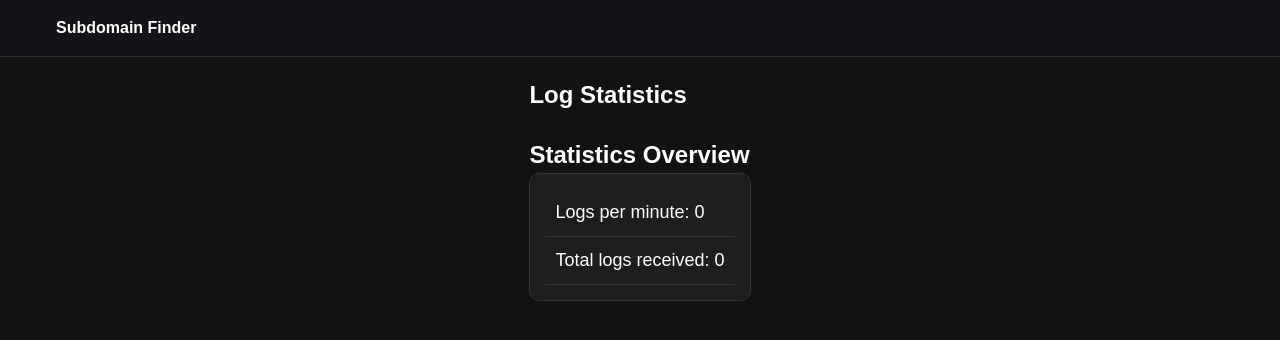
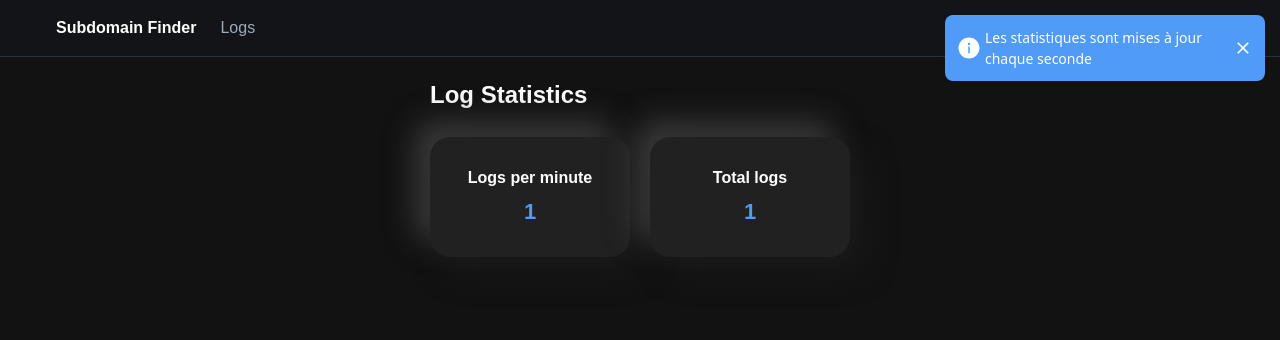
Before and after one commit to Cronix2/securitytrail, a Flask app: page /stats in a window 1280 px wide. Shown: the top 340 px of the page. Run offline with Flask 3, Linux system fonts and the light colour scheme; some libraries are stand-ins or nearby versions.

Commit message:
feat: add stats endpoint and update stats page with real-time log data

```diff
--- a/python-scripts/supervision_site.py
+++ b/python-scripts/supervision_site.py
@@ -1,4 +1,4 @@
-from flask import Flask, render_template
+from flask import Flask, render_template, jsonify
 from flask_socketio import SocketIO
 import sys
 import threading
@@ -7,16 +7,24 @@ import time
 app = Flask(__name__)
 socketio = SocketIO(app)
 
+log_count = 0
+log_timestamp = []  # Garder une cohérence sur le nom
+
 class StreamToSocketIO:
     def __init__(self):
         self.buffer = ""
 
     def write(self, message):
+        global log_count, log_timestamp
         if message.strip():  # Évite les lignes vides
             socketio.emit('log', message.strip())
+            log_count += 1
+            current_time = time.time()
+            log_timestamp.append(current_time)
+            log_timestamp = [t for t in log_timestamp if t > current_time - 60]  # Conserve les logs des 60 dernières secondes
 
     def flush(self):
-        pass  # Nécessaire pour éviter des erreurs avec stdout
+        pass  # Évite les erreurs avec stdout
 
 sys.stdout = StreamToSocketIO()  # Redirige print() vers WebSocket
 
@@ -28,6 +36,20 @@ def index():
 def stats():
     return render_template('stats.html')
 
+@app.route('/stats-data')
+def get_stats():
+    global log_timestamp, log_count  # Correction ici : cohérence des noms
+    current_time = time.time()
+
+    # Nettoyage des logs des 60 dernières secondes
+    log_timestamp = [t for t in log_timestamp if current_time - t < 60]
+    logs_per_minute = len(log_timestamp)
+
+    return jsonify({
+        "total_logs": log_count,
+        "logs_per_minute": logs_per_minute
+    })
+
 def run_script():
     while True:
         print(f"Test print")
@@ -38,6 +60,5 @@ def start():
     flask_thread = threading.Thread(target=lambda: socketio.run(app, host='0.0.0.0', port=8081, allow_unsafe_werkzeug=True), daemon=True)
     flask_thread.start()
 
-
 if __name__ == '__main__':
     start()
--- a/python-scripts/templates/stats.html
+++ b/python-scripts/templates/stats.html
@@ -6,7 +6,9 @@
     <title>Log Statistics - Acme Inc</title>
     <link rel="stylesheet" href="../static/style.css">
     <script src="https://cdnjs.cloudflare.com/ajax/libs/socket.io/4.3.2/socket.io.js"></script>
+
     <style>
+        /* Style général */
         html, body {
             height: 100vh;
             margin: 0;
@@ -26,34 +28,86 @@
             flex-direction: column;
             height: 100%;
         }
-        .stats-container {
-            background: #1e1e1e;
+
+        /* Conteneur des cartes */
+        .stats-section {
+            display: flex;
+            justify-content: center;
+            gap: 20px; /* Espace entre les cards */
+        }
+
+        /* Style des cards */
+        .card {
+            width: 200px;
+            height: 120px;
+            border-radius: 20px;
+            background: #212121;
+            box-shadow: 15px 15px 30px rgb(25, 25, 25),
+                        -15px -15px 30px rgb(60, 60, 60);
+            display: flex;
+            flex-direction: column;
+            align-items: center;
+            justify-content: center;
+            text-align: center;
             padding: 15px;
-            flex-grow: 1;
-            overflow-y: auto;
-            border-radius: 10px;
-            border: 1px solid #333;
         }
-        .stats-item {
-            padding: 10px;
-            border-bottom: 1px solid #333;
-            font-size: 18px;
+        .card-title {
+            font-size: 16px;
+            font-weight: bold;
+            margin-bottom: 5px;
+            color: #ffffff;
         }
-        .actions {
+        .card-value {
+            font-size: 22px;
+            font-weight: bold;
+            color: #509AF8;
+        }
+
+        /* Styles du bandeau d'information */
+        .info {
+            font-family: system-ui, -apple-system, BlinkMacSystemFont, 'Segoe UI', Roboto, Oxygen, Ubuntu, Cantarell, 'Open Sans', 'Helvetica Neue', sans-serif;
+            width: 320px;
+            padding: 12px;
             display: flex;
-            gap: 10px;
-            margin-top: 10px;
+            flex-direction: row;
+            align-items: center;
+            justify-content: start;
+            background: #509AF8;
+            border-radius: 8px;
+            box-shadow: 0px 0px 5px -3px #111;
+            position: fixed;
+            top: 15px;
+            right: 15px;
+            z-index: 1000;
+            opacity: 1;
+            transition: opacity 0.5s ease-out;
         }
-        .btn {
-            background: #333;
-            color: #ffffff;
-            border: none;
-            padding: 10px 15px;
-            border-radius: 5px;
+        .info.hidden {
+            opacity: 0;
+            pointer-events: none;
+        }
+        .info__icon {
+            width: 20px;
+            height: 20px;
+            transform: translateY(-2px);
+            margin-right: 8px;
+        }
+        .info__icon path {
+            fill: #fff;
+        }
+        .info__title {
+            font-weight: 500;
+            font-size: 14px;
+            color: #fff;
+        }
+        .info__close {
+            width: 20px;
+            height: 20px;
             cursor: pointer;
+            margin-left: auto;
         }
-        .btn:hover {
-            background: #444;
+        .info__close path {
+            fill: #fff;
         }
     </style>
 </head>
@@ -61,36 +115,72 @@
     <header class="navbar">
         <div class="nav-container">
             <a href="/" class="logo">Subdomain Finder</a>
+            <nav class="nav-menu">
+                <ul>
+                    <li><a href="/">Logs</a></li>
+                </ul>
+            </nav>
         </div>
     </header>
+    <!-- Bandeau d'information -->
+    <div class="info" id="infoBanner">
+        <div class="info__icon">
+            <svg xmlns="http://www.w3.org/2000/svg" width="24" viewBox="0 0 24 24" height="24" fill="none">
+                <path fill="#ffffff" d="m12 1.5c-5.79844 0-10.5 4.70156-10.5 10.5 0 5.7984 4.70156 10.5 10.5 10.5 5.7984 0 10.5-4.7016 10.5-10.5 0-5.79844-4.7016-10.5-10.5-10.5zm.75 15.5625c0 .1031-.0844.1875-.1875.1875h-1.125c-.1031 0-.1875-.0844-.1875-.1875v-6.375c0-.1031.0844-.1875.1875-.1875h1.125c.1031 0 .1875.0844.1875.1875zm-.75-8.0625c-.2944-.00601-.5747-.12718-.7808-.3375-.206-.21032-.3215-.49305-.3215-.7875s.1155-.57718.3215-.7875c.2061-.21032.4864-.33149.7808-.3375.2944.00601.5747.12718.7808.3375.206.21032.3215.49305.3215.7875s-.1155.57718-.3215.7875c-.2061.21032-.4864.33149-.7808.3375z"></path>
+            </svg>
+        </div>
+        <div class="info__title">Les statistiques sont mises à jour chaque seconde</div>
+        <div class="info__close" id="closeBanner">
+            <svg height="20" viewBox="0 0 20 20" width="20" xmlns="http://www.w3.org/2000/svg">
+                <path d="m15.8333 5.34166-1.175-1.175-4.6583 4.65834-4.65833-4.65834-1.175 1.175 4.65833 4.65834-4.65833 4.6583 1.175 1.175 4.65833-4.6583 4.6583 4.6583 1.175-1.175-4.6583-4.6583z" fill="#ffffff"></path>
+            </svg>
+        </div>
+    </div>
 
     <main class="container">
         <h1>Log Statistics</h1>
         <section class="stats-section">
-            <h2>Statistics Overview</h2>
-            <div id="statsContainer" class="stats-container">
-                <div class="stats-item">Logs per minute: <span id="logsPerMinute">0</span></div>
-                <div class="stats-item">Total logs received: <span id="totalLogs">0</span></div>
+            <div class="card">
+                <div class="card-title">Logs per minute</div>
+                <div class="card-value" id="logsPerMinute">0</div>
+            </div>
+            <div class="card">
+                <div class="card-title">Total logs</div>
+                <div class="card-value" id="totalLogs">0</div>
             </div>
         </section>
     </main>
 
     <script>
-        document.addEventListener("DOMContentLoaded", function() {
-            var socket = io();
-            var logsPerMinute = 0;
-            var totalLogs = 0;
-            var logTimestamps = [];
+        function updateStats() {
+            fetch('/stats-data')
+                .then(response => response.json())
+                .then(data => {
+                    document.getElementById("logsPerMinute").textContent = data.logs_per_minute;
+                    document.getElementById("totalLogs").textContent = data.total_logs;
+                })
+                .catch(error => console.error('Error fetching stats:', error));
+        }
 
-            socket.on('log', function(msg) {
-                totalLogs++;
-                var currentTime = new Date().getTime();
-                logTimestamps.push(currentTime);
-                logTimestamps = logTimestamps.filter(timestamp => currentTime - timestamp < 60000);
-                logsPerMinute = logTimestamps.length;
+        // Met à jour les stats toutes les 1 secondes
+        setInterval(updateStats, 1000);
 
-                document.getElementById("logsPerMinute").textContent = logsPerMinute;
-                document.getElementById("totalLogs").textContent = totalLogs;
+        // Met à jour immédiatement après le chargement de la page
+        document.addEventListener("DOMContentLoaded", updateStats);
+
+        // Gestion du bandeau d'information
+        document.addEventListener("DOMContentLoaded", function () {
+            const infoBanner = document.getElementById("infoBanner");
+            const closeBanner = document.getElementById("closeBanner");
+
+            // Supprime le bandeau après 10 secondes
+            setTimeout(() => {
+                infoBanner.classList.add("hidden");
+            }, 10000);
+
+            // Permet de fermer manuellement le bandeau en cliquant sur la croix
+            closeBanner.addEventListener("click", () => {
+                infoBanner.classList.add("hidden");
             });
         });
     </script>
```
